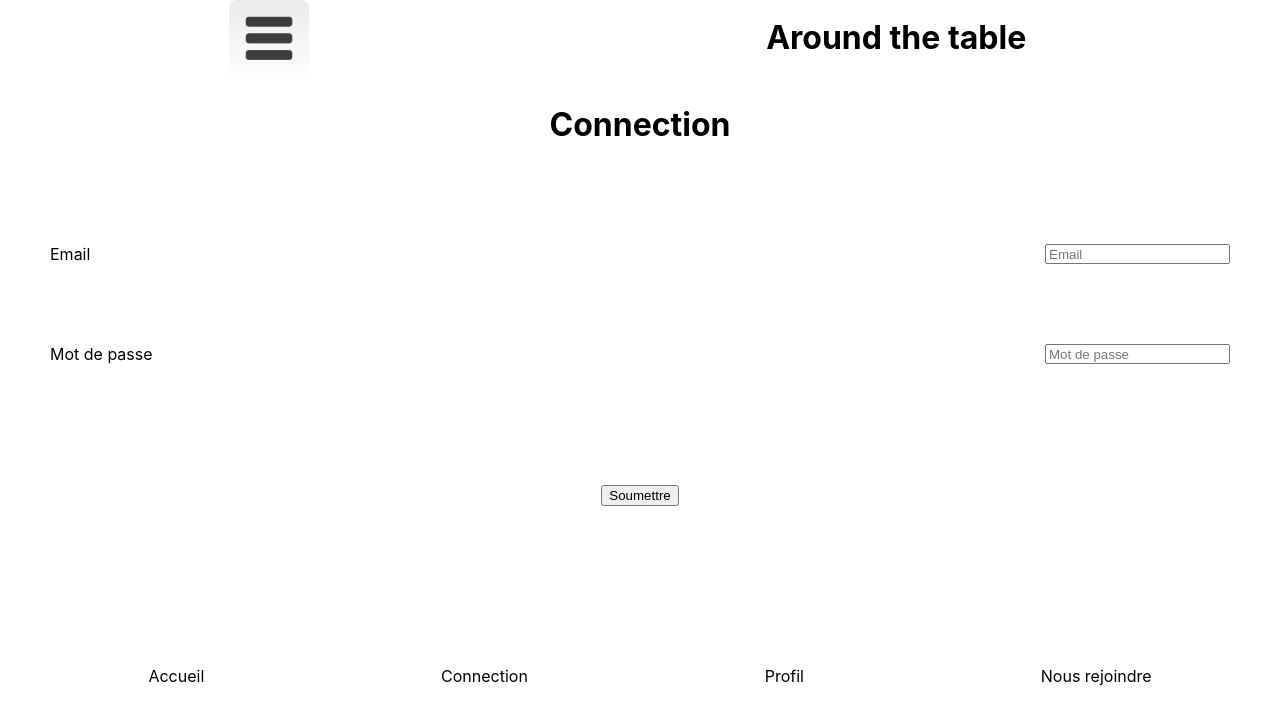
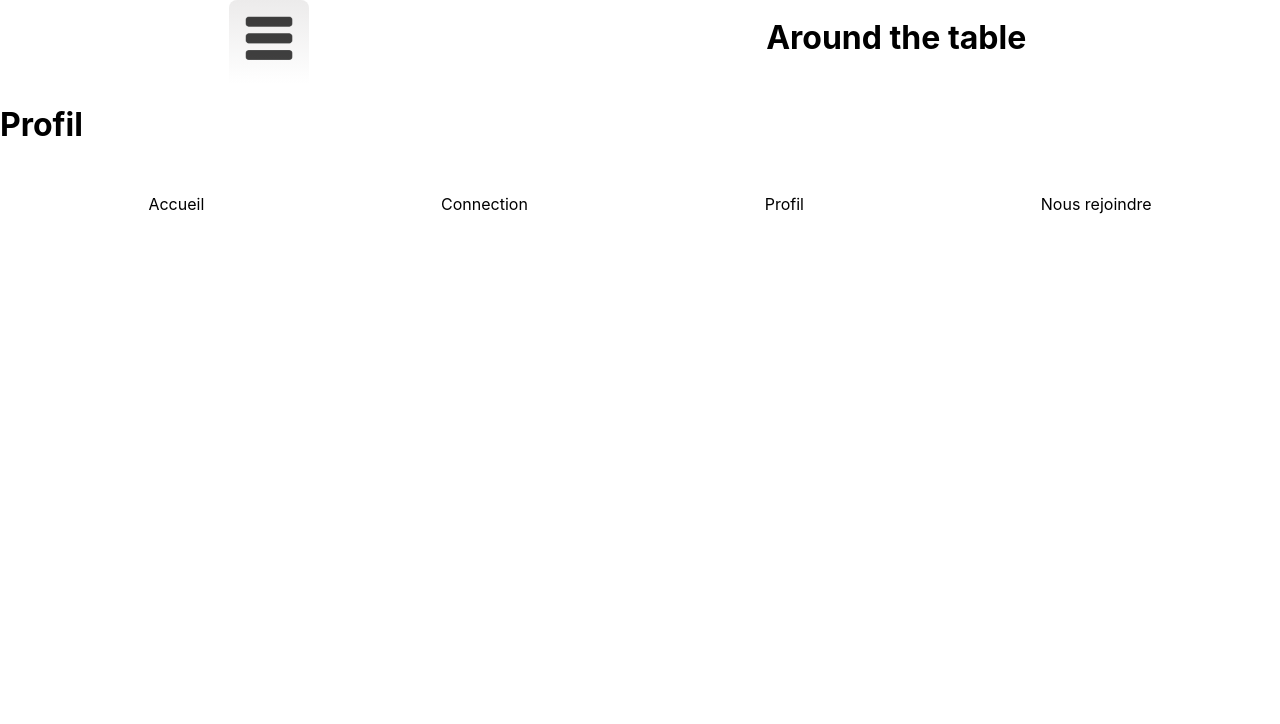
Before and after one commit to FabienBataille/around-the-table, a React (Create React App) app: page / in a window 1280 px wide. Shown: the top 724 px of the page. Built offline with nearby package versions, Linux system fonts and the light colour scheme.

Commit message:
commencement profil

```diff
--- a/src/App.jsx
+++ b/src/App.jsx
@@ -1,12 +1,12 @@
 import Header from './components/Header';
 import Footer from './components/Footer';
-import Connection from './components/Connection';
+import Profil from './components/Profil';
 
 function App() {
   return (
     <div className="App">
       <Header />
-      <Connection />
+      <Profil />
       <Footer />
     </div>
   );
--- /dev/null
+++ b/src/components/Profil.jsx
@@ -0,0 +1,9 @@
+function Profil() {
+  return (
+    <div className="Profil">
+      <h1 className="titre">Profil</h1>
+    </div>
+  );
+}
+
+export default Profil;
```
Also changed, not shown: src/components/profil.css (added).
